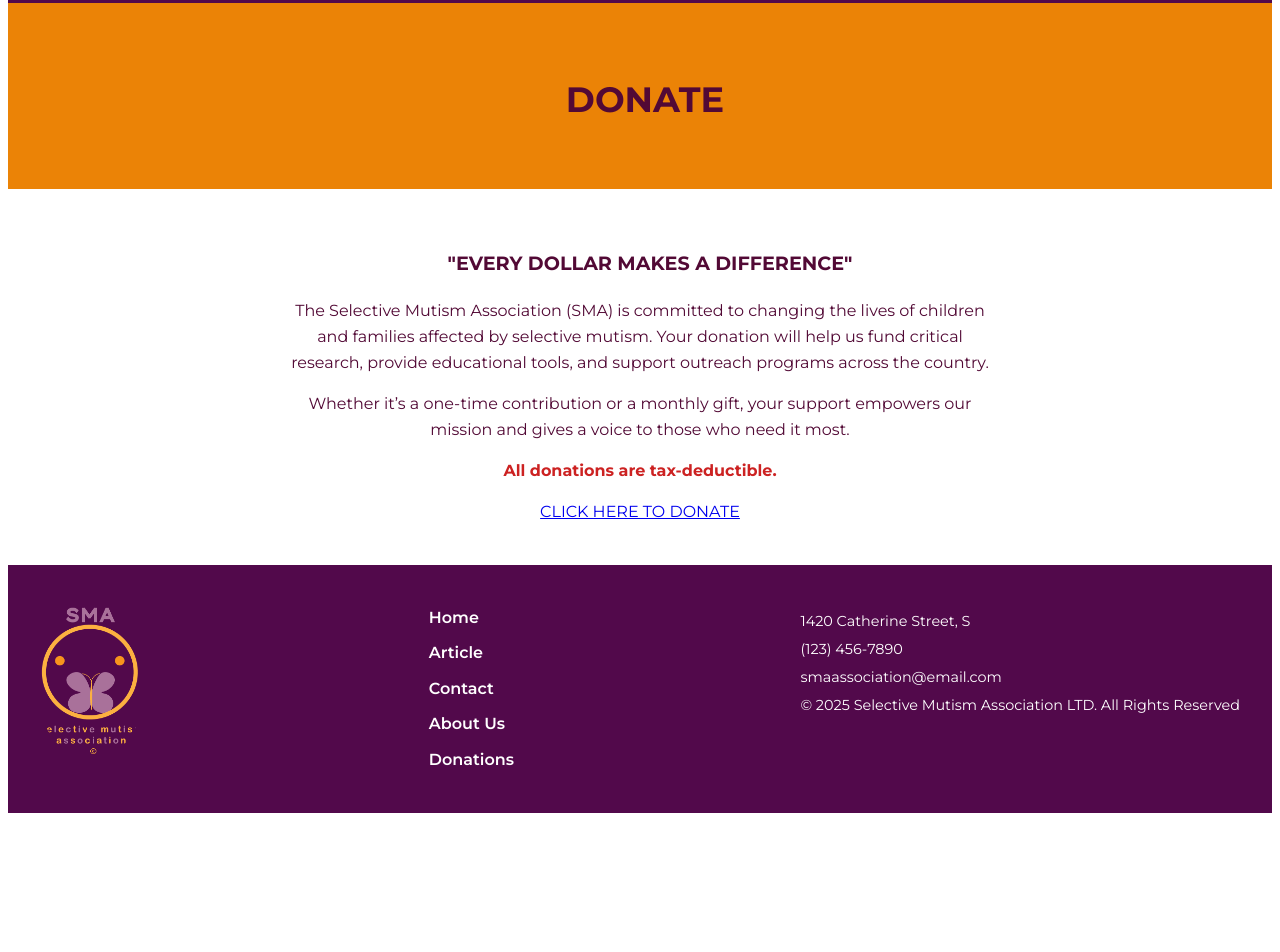
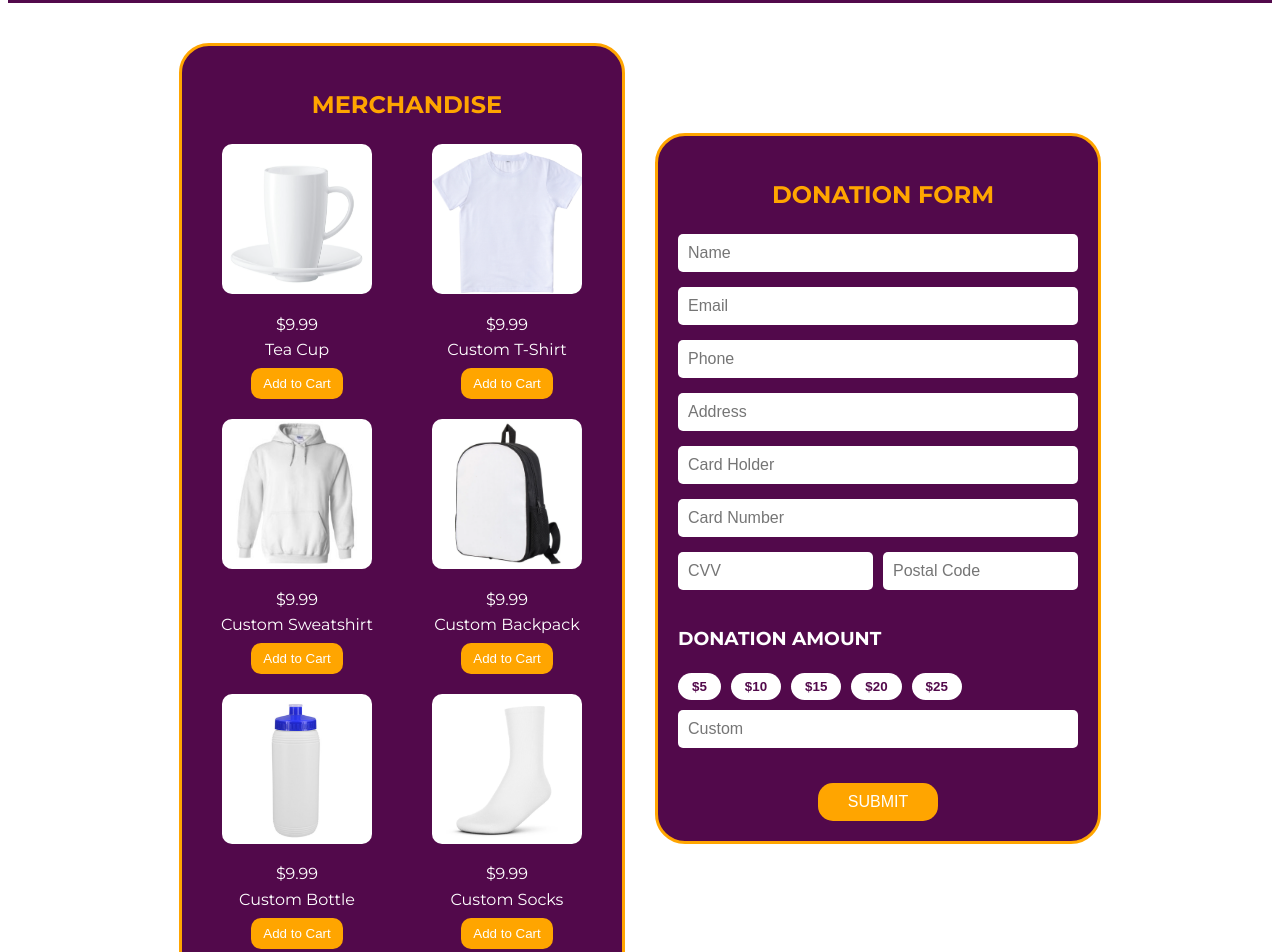
Before and after one commit to liyahburger/mycharityorg, a plain HTML site: page donations.html in a window 1280 px wide. Shown: the part 195-1147 px from the top of the page. Before the commit the page ends 1016 px from the top, so only its background shows below. Drawn offline with Linux system fonts and the light colour scheme.

Commit message:
transfers check

```diff
--- a/css/styles.css
+++ b/css/styles.css
@@ -135,7 +135,7 @@
     z-index: 2;
     width: 100%;
     height: 100%;
-    background: rgba(54, 0, 87, 0.75); /* Purple semi-transparent overlay */
+    background: rgba(54, 0, 87, 0.75);
     display: flex;
     flex-direction: column;
     justify-content: center;
@@ -251,16 +251,38 @@
     background-color: #f9d342;
   }
 
-  .contact-image{
-        position: absolute;
-        top: 0;
-        left: 0;
-        width: 100%;
-        height: 100%;
-        object-fit: cover;
-        z-index: 1;
-        opacity: 0.6;
-      }
+  .contact-content {
+    display: flex;
+    justify-content: space-between;
+    align-items: flex-start;
+    gap: 40px;
+    padding: 40px;
+    flex-wrap: wrap;
+  }
+
+  .contact-left {
+    flex: 1;
+    min-width: 300px;
+  }
+
+  .contact-right {
+    flex: 1;
+    min-width: 300px;
+  }
+
+  .contact-image img {
+    width: 100%;
+    height: auto;
+    object-fit: cover;
+    border-radius: 10px;
+  }
+
+  .contact-form {
+    width: 100%;
+  }
+
+
+
 
 
   /*Article Page*/
@@ -322,37 +344,141 @@
 
 
   /* Donations */
-  .donations-banner {
-    text-align: center;
-    background: #eb8306;
-    padding: 40px 20px;
+  .donation-section {
+    display: flex;
+    justify-content: center;
+    align-items: flex-start;
+    gap: 30px;
+    padding: 40px;
+    flex-wrap: nowrap;
+    flex-direction: row;
   }
 
-  .donations-banner h1 {
-    font-size: 2.2rem;
+  .merchandise-box, .donation-box {
+    background: #52094b;
+    color: white;
+    border: 3px solid orange;
+    border-radius: 30px;
+    padding: 20px;
+    max-width: 400px;
+    flex: 1;
+    animation: popIn 0.6s ease-out;
+  }
+
+  .donation-box{
+    margin-top: 90px;
+  }
+
+  h2 {
+    text-align: center;
+    color: orange;
+  }
+
+  .merch-items {
+    display: grid;
+    grid-template-columns: 1fr 1fr;
+    gap: 20px;
+    margin-top: 20px;
+  }
+
+  .item img {
+    width: 150px;
+    height: 150px;
+    border-radius: 10px;
+    margin-left: 20px;
+  }
+
+  .item p {
+    text-align: center;
+    margin: 10px 0 5px;
+  }
+
+  .cart-btn {
+    display: block;
+    margin: 0 auto;
+    background: orange;
+    color: white;
+    border: none;
+    padding: 8px 12px;
+    border-radius: 10px;
+    cursor: pointer;
+    transition: transform 0.2s;
+  }
+
+  .cart-btn:hover {
+    transform: scale(1.1);
+  }
+
+  .donation-form input {
+    width: 95%;
+    padding: 10px;
+    margin-bottom: 15px;
+    border-radius: 5px;
+    border: none;
+    font-size: 1rem;
+  }
+
+  .side-by-side {
+    display: flex;
+    gap: 10px;
+    flex-wrap: wrap;
+  }
+
+  .side-by-side input {
+    flex: 1;
+  }
+
+  .donation-buttons {
+    display: flex;
+    flex-wrap: wrap;
+    gap: 10px;
     margin-bottom: 20px;
   }
 
-  .donate-info {
-    padding: 40px 20px;
-    text-align: center;
+  .donation-buttons button {
+    background: white;
+    color: #52094b;
+    border: none;
+    padding: 6px 14px;
+    border-radius: 20px;
+    font-weight: bold;
+    cursor: pointer;
+    transition: background 0.3s;
   }
 
-  .donate-info .quote {
-    font-size: 1.2rem;
-    font-weight: 700;
-    margin-bottom: 20px;
+  .donation-buttons button:hover {
+    background: #fbb034;
+    color: white;
   }
 
-  .donate-info .donate-body p {
-    margin-bottom: 15px;
-    max-width: 700px;
-    margin-left: auto;
-    margin-right: auto;
+  .submit-btn {
+    background: orange;
+    color: white;
+    padding: 10px 30px;
+    font-size: 1rem;
+    border-radius: 15px;
+    border: none;
+    cursor: pointer;
+    display: block;
+    margin: 0 auto;
+    transition: transform 0.3s ease-in-out;
   }
 
-  .donate-img{
+  .submit-btn:hover {
+    transform: scale(1.1);
+  }
 
+  /*Animation*/
+
+  @keyframes popIn {
+    from {
+      transform: scale(0.85);
+      opacity: 0;
+    }
+    to {
+      transform: scale(1);
+      opacity: 1;
+    }
   }
 
   .highlight {
@@ -416,6 +542,7 @@ footer {
   }
 
   /* Responsive Design */
+
   @media (max-width: 800px) {
     .footer-container {
       flex-direction: column;
@@ -429,13 +556,7 @@ footer {
       justify-content: center;
       gap: 15px;
     }
-  }
 
-
-
-
-  /* Media Query */
-  @media (max-width: 800px) {
     .nav-links {
       position: absolute;
       top: 70px;
@@ -448,6 +569,10 @@ footer {
       display: none;
       padding: 20px 0;
       z-index: 999;
+    }
+
+    .contact-content {
+    flex-direction: column;
     }
 
     .nav-links.open {
@@ -467,3 +592,21 @@ footer {
       width: 90%;
     }
   }
+
+  @media (max-width: 768px) {
+    .donation-section {
+      flex-direction: column;
+      align-items: center;
+      padding: 20px;
+      flex-wrap: wrap;
+    }
+
+    .merchandise-box, .donation-box {
+      max-width: 100%;
+      width: 100%;
+    }
+
+    .merch-items {
+      grid-template-columns: 1fr;
+    }
+  }
--- a/donations.html
+++ b/donations.html
@@ -33,23 +33,91 @@
   </header>
 
   <!-- Donations Section -->
-  <section class="donations-banner">
-    <h1>DONATE</h1>
-  </section>
 
-  <section class="donate-info">
-    <p class="quote">"EVERY DOLLAR MAKES A DIFFERENCE"</p>
+<section class="donation-section">
+    <!-- Merchandise Section -->
+    <div class="merchandise-box">
+      <h2>MERCHANDISE</h2>
+      <div class="merch-items">
 
-    <div class="donate-body">
-      <p>
-        The Selective Mutism Association (SMA) is committed to changing the lives of children and families affected by selective mutism. Your donation will help us fund critical research, provide educational tools, and support outreach programs across the country.
-      </p>
-      <p>
-        Whether it’s a one-time contribution or a monthly gift, your support empowers our mission and gives a voice to those who need it most.
-      </p>
+        <div class="item">
+          <img src="png/mug.png" alt="SMA Mug">
+          <p>$9.99<br>Tea Cup</p>
+          <button class="cart-btn">Add to Cart</button>
+        </div>
 
-      <p class="highlight">All donations are tax-deductible.</p>
-      <a class="donate-btn" href="#">CLICK HERE TO DONATE</a>
+        <div class="item">
+          <img src="png/tshirt.png" alt="SMA Shirt">
+          <p>$9.99<br>Custom T-Shirt</p>
+          <button class="cart-btn">Add to Cart</button>
+        </div>
+
+        <div class="item">
+            <img src="png/sweatshrt.png" alt="SMA Hoodie">
+            <p>$9.99<br>Custom Sweatshirt</p>
+            <button class="cart-btn">Add to Cart</button>
+          </div>
+
+          <div class="item">
+            <img src="png/backpack.png" alt="SMA Backpack">
+            <p>$9.99<br>Custom Backpack</p>
+            <button class="cart-btn">Add to Cart</button>
+          </div>
+
+          <div class="item">
+            <img src="png/bottle.png" alt="SMA Water Bottle">
+            <p>$9.99<br>Custom Bottle</p>
+            <button class="cart-btn">Add to Cart</button>
+          </div>
+
+          <div class="item">
+            <img src="png/sock.png" alt="SMA Socks">
+            <p>$9.99<br>Custom Socks</p>
+            <button class="cart-btn">Add to Cart</button>
+          </div>
+
+      <div class="item">
+        <img src="png/cap.png" alt="SMA Cap">
+        <p>$9.99<br>Custom Cap</p>
+        <button class="cart-btn">Add to Cart</button>
+      </div>
+
+
+      <div class="item">
+        <img src="png/phonecase.png" alt="SMA Phonecase">
+        <p>$9.99<br>Custom Phonecase</p>
+        <button class="cart-btn">Add to Cart</button>
+      </div>
+    </div>
+</div>
+
+    <!-- Donation Form Section -->
+    <div class="donation-box">
+      <h2>DONATION FORM</h2>
+      <form class="donation-form">
+        <input type="text" placeholder="Name">
+        <input type="email" placeholder="Email">
+        <input type="tel" placeholder="Phone">
+        <input type="text" placeholder="Address">
+        <input type="text" placeholder="Card Holder">
+        <input type="text" placeholder="Card Number">
+        <div class="side-by-side">
+          <input type="text" placeholder="CVV">
+          <input type="text" placeholder="Postal Code">
+        </div>
+
+        <h3>DONATION AMOUNT</h3>
+        <div class="donation-buttons">
+          <button type="button">$5</button>
+          <button type="button">$10</button>
+          <button type="button">$15</button>
+          <button type="button">$20</button>
+          <button type="button">$25</button>
+          <input type="text" placeholder="Custom">
+        </div>
+
+        <button type="submit" class="submit-btn">SUBMIT</button>
+      </form>
     </div>
   </section>
 
```
Also changed, not shown: article.html (+0 -1 lines), contact.html (+9 -2 lines), png/backpack.png (added), png/bottle.png (added), png/cap.png (added), png/mug.png (added), png/phonecase.png (added), png/sock.png (added), png/sweatshrt.png (added), png/tshirt.png (added).
